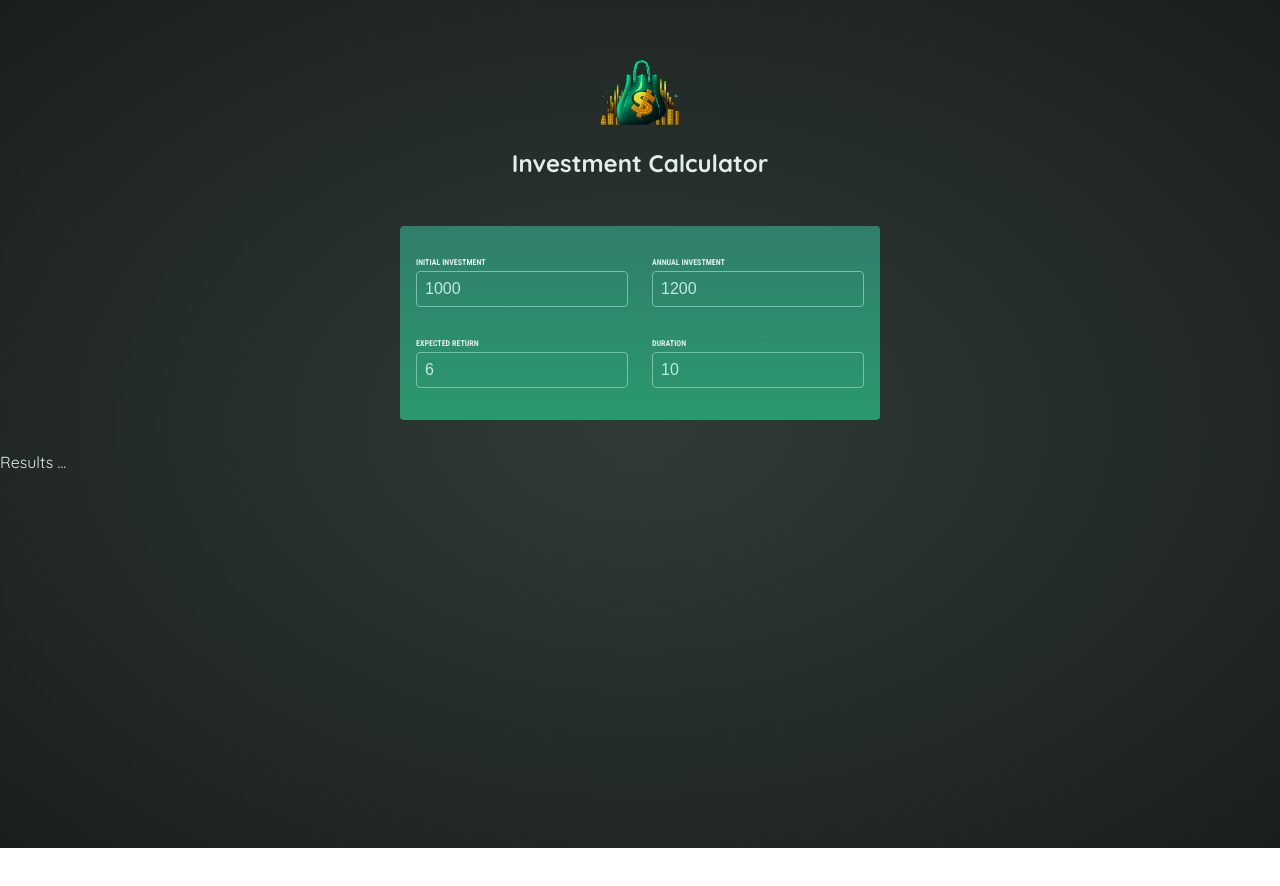
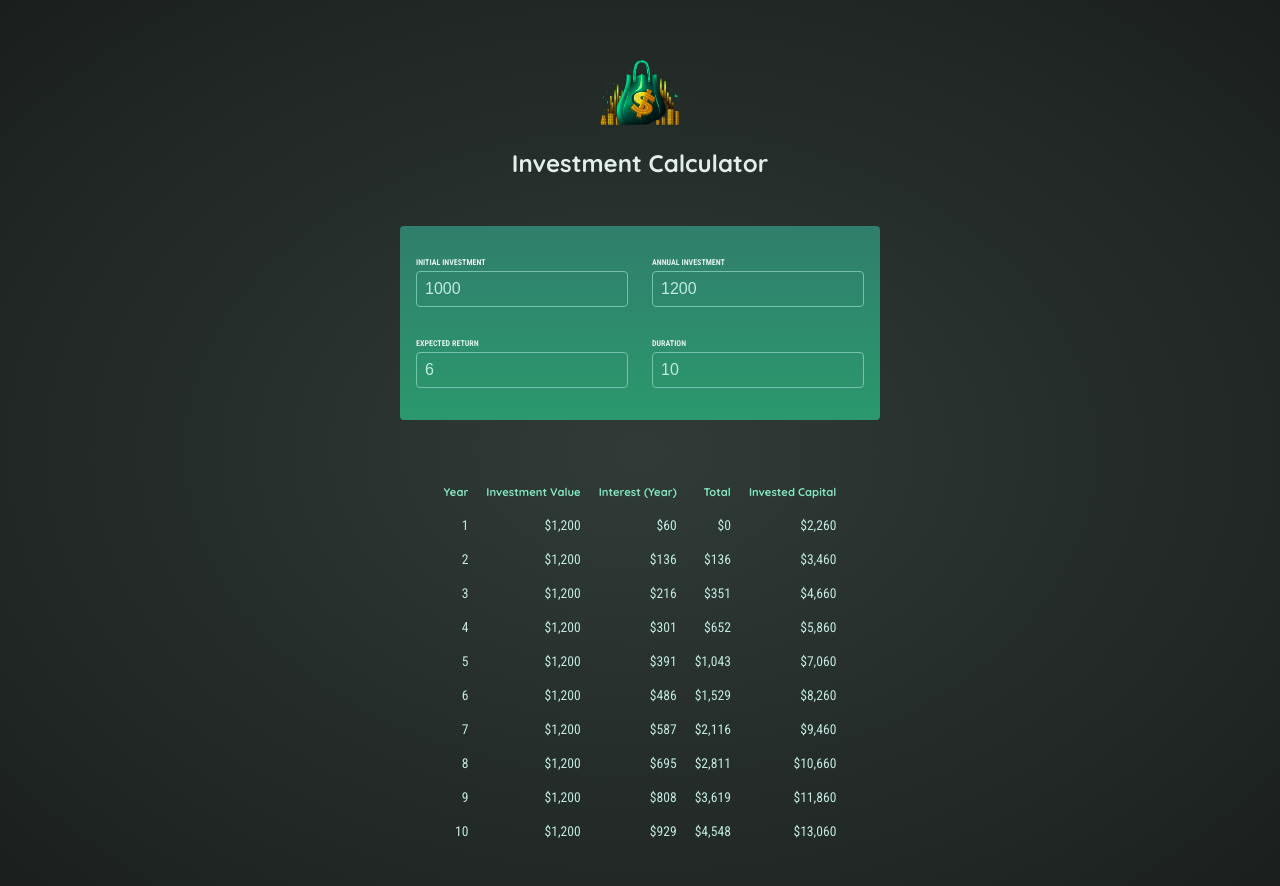
Before and after one commit to akshajdevkv/investment-calculator, a React (Vite) app: page / in a window 1280 px wide. Shown: the top 886 px of the page. Before the commit the page ends 848 px from the top, so only its background shows below. Built offline with nearby package versions, Linux system fonts and the light colour scheme.

Commit message:
display investment result

```diff
--- a/src/App.jsx
+++ b/src/App.jsx
@@ -14,13 +14,15 @@ export default function App(){
         setUserInput(prevUserInput=>{
             return {
                 ...prevUserInput,
-                [inputIdentifier]:newValue,
+                [inputIdentifier]: +newValue,
             }
         })
     }
+  const inputIsValid = userInput.duration>=1;
   return  <>
     <Header/>
   <UserInput userInput={userInput}  onChange={handleChange}/>
-  <Results input={userInput}/>
+  {!inputIsValid&&<p className="center">Please enter a duration greater than zero</p>}
+  {inputIsValid&& <Results input={userInput}/>}
   </>
 }
--- a/src/components/Results.jsx
+++ b/src/components/Results.jsx
@@ -1,5 +1,33 @@
+import { calculateInvestmentResults,formatter } from "../util/investment";
+export default function Results({input}){
+    const resultsData =calculateInvestmentResults(input);
+    const initialInvestment = resultsData[0].valueEndOfYear- resultsData[0].annualInvestment*resultsData[0].year
+    return<>
 
-export default function Results({input}){
-    console.log(input);
-    return <p>Results ...</p>
+        <table id="result">
+        <thead>
+            <tr>
+              <th>Year</th>
+              <th>Investment Value</th>
+              <th>Interest (Year)</th>
+                <th>Total </th>
+              <th>Invested Capital</th>
+            </tr>
+        </thead>
+        <tbody>
+            {resultsData.map((yearData)=>{
+               const totalInterest = yearData.valueEndOfYear-yearData.annualInvestment*yearData.year-initialInvestment;
+               const totalAmountInvested = yearData.valueEndOfYear-totalInterest;
+                return <tr key={yearData.year}>
+                    <td>{yearData.year}</td>
+                    <td>{formatter.format(yearData.annualInvestment)}</td>
+                    <td>{formatter.format(yearData.interest)}</td>
+                    <td>{formatter.format(totalInterest)}</td>
+                    <td>{formatter.format(totalAmountInvested)}</td>
+                </tr>
+            })}
+        </tbody>
+
+        </table>
+     </>
 }
--- a/src/components/UserInput.jsx
+++ b/src/components/UserInput.jsx
@@ -19,7 +19,7 @@ export default function UserInput({userInput,onChange}){
                 </p>
                 <p>
                     <label>Duration</label>
-                      <input type="number" required value={userInput.duration} onChange={(e)=> onChange('duration',e.target.value)}/>
+                    <input type="number" required value={userInput.duration} onChange={(e)=> onChange('duration',e.target.value)}/>
                 </p>
             </div>
 
```
